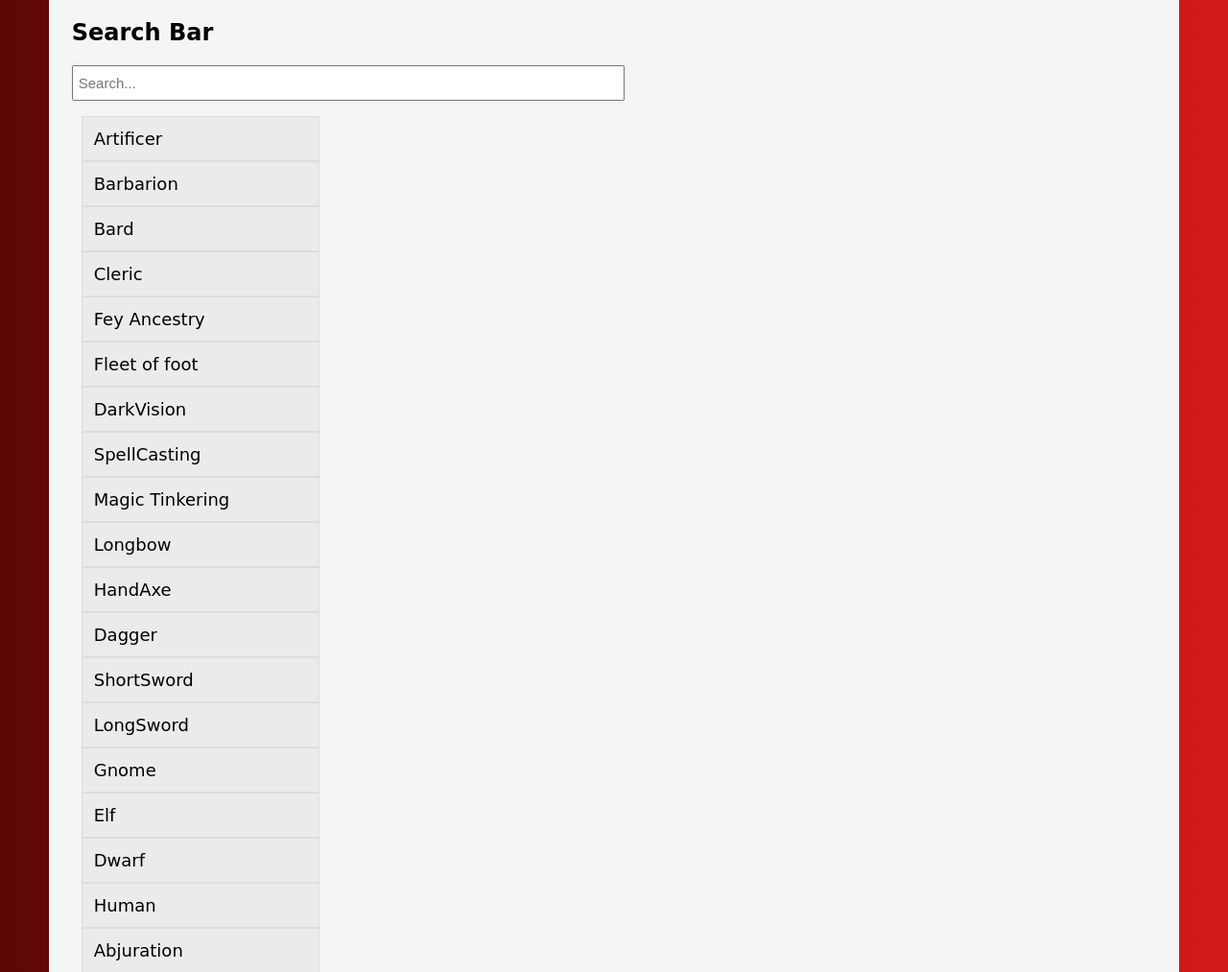
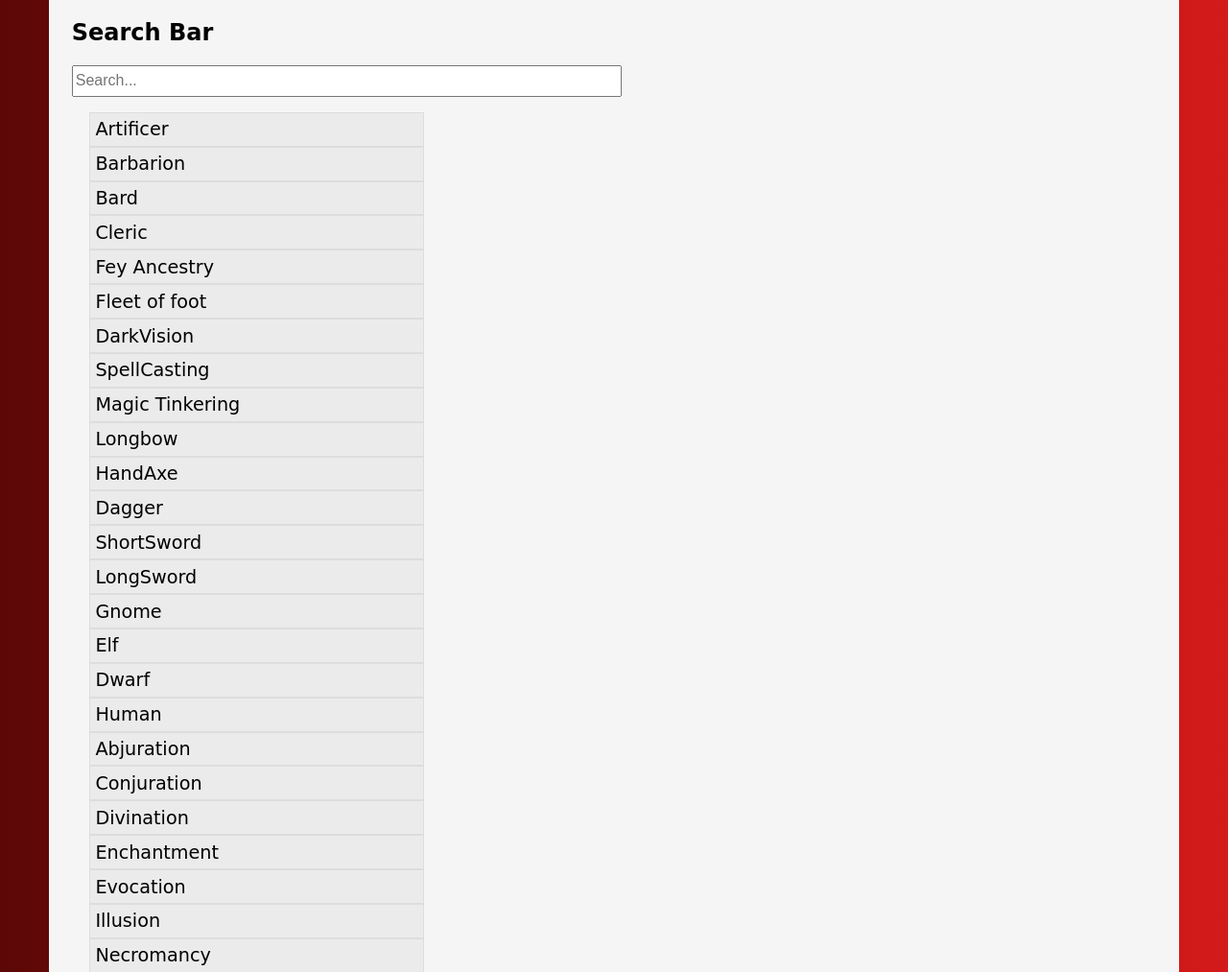
Before and after one commit to IsaacBargh/12DTP-D-D-Website, a Flask app: page /search in a window 1280 px wide. Shown: the part 309-1322 px from the top of the page at 96% size. Run offline with Flask 3, Linux system fonts and the light colour scheme; data comes from the database, SQL or seed files in the repository.

Commit message:
finshed improving size flexability and started adding functions in routes page

```diff
--- a/routes.py
+++ b/routes.py
@@ -5,6 +5,12 @@ import sqlite3
 
 # Create App
 app = Flask(__name__)
+
+def SQL_connect(query):
+    conn = sqlite3.connect('DnD.db')
+    cur = conn.cursor()
+    cur.execute(query)
+    return cur.fetchall()
 
 
 # Create Home page
@@ -22,10 +28,7 @@ def rules():
 # Create All_Classess page grabs information from Class table
 @app.route('/all_classes')
 def all_classes():
-    conn = sqlite3.connect('DnD.db')
-    cur = conn.cursor()
-    cur.execute('SELECT * FROM Class')
-    results = cur.fetchall()
+    results = SQL_connect('SELECT * FROM Class')
     return render_template("all_classes.html", title="Class", results=results)
 
 
@@ -49,10 +52,7 @@ def group(id):
 # Create All_Races page grabs information from Race table
 @app.route('/all_races')
 def all_races():
-    conn = sqlite3.connect('DnD.db')
-    cur = conn.cursor()
-    cur.execute('SELECT * FROM Race')
-    results = cur.fetchall()
+    results = SQL_connect('SELECT * FROM Race')
     return render_template("all_races.html",title="Race",results=results)
 
 
@@ -71,10 +71,7 @@ def race(id):
 # Create All_Equipment page grabs information from Equipment table
 @app.route('/all_equipment')
 def all_equipment():
-    conn = sqlite3.connect('DnD.db')
-    cur = conn.cursor()
-    cur.execute('SELECT * FROM Equipment')
-    results = cur.fetchall()
+    results = SQL_connect('SELECT * FROM Equipment')
     return render_template("all_equipment.html",title="Equipment",results=results)
 
 
@@ -93,10 +90,7 @@ def equipment(id):
 # Create All_Schools page grabs information from School table
 @app.route('/all_schools')
 def all_schools():
-    conn = sqlite3.connect('DnD.db')
-    cur = conn.cursor()
-    cur.execute('SELECT * FROM School')
-    results = cur.fetchall()
+    results = SQL_connect('SELECT * FROM School')
     return render_template("all_schools.html",title="Spell Schools",results=results)
 
 
@@ -124,10 +118,7 @@ def spell(id):
 
 @app.route('/all_features')
 def all_features():
-    conn = sqlite3.connect('DnD.db')
-    cur = conn.cursor()
-    cur.execute('SELECT * FROM Feature')
-    results = cur.fetchall()
+    results = SQL_connect('SELECT * FROM Feature')
     return render_template("all_features.html",title="Features",results=results)
 
 @app.route('/feature/<int:id>')
@@ -141,20 +132,12 @@ def feature(id):
 # Create Search page
 @app.route('/search')
 def search():
-    conn = sqlite3.connect('DnD.db')
-    cur = conn.cursor()
-    cur.execute('SELECT * FROM Feature')
-    feature = cur.fetchall()
-    cur.execute('SELECT * FROM Class')
-    group = cur.fetchall()
-    cur.execute('SELECT * FROM Equipment')
-    equipment = cur.fetchall()
-    cur.execute('SELECT * FROM Race')
-    race = cur.fetchall()
-    cur.execute('SELECT * FROM School')
-    school = cur.fetchall()
-    cur.execute('SELECT * FROM Spell')
-    spell = cur.fetchall()
+    feature = SQL_connect('SELECT * FROM Feature')
+    group = SQL_connect('SELECT * FROM Class')
+    equipment = SQL_connect('SELECT * FROM Equipment')
+    race = SQL_connect('SELECT * FROM Race')
+    school = SQL_connect('SELECT * FROM School')
+    spell = SQL_connect('SELECT * FROM Spell')
     return render_template("search.html", group=group, feature=feature, equipment=equipment, race=race, school=school, spell=spell)
 
 # Runs app
--- a/static/css/style.css
+++ b/static/css/style.css
@@ -7,6 +7,7 @@ body{
     margin-bottom: 2%;
     margin-right: 4%;
     margin-left: 4%;
+    font-size: 100%;
 }
 
 html{
@@ -101,11 +102,11 @@ nav{
 .search {
     border: 1px solid #ddd;
     background-color: rgb(235, 235, 235);
-    margin-right: 80%;
-    margin-left: -30px;
-    padding: 12px;
+    margin-right: 70%;
+    margin-left: -2%;
+    padding: 0.5%;
     text-decoration: none;
-    font-size: 18px;
+    font-size: 120%;
     color: black;
     display:block;
 }
@@ -120,8 +121,7 @@ nav{
 
 #myInput{
   width: 50%;
-  font-size: 15px;
-  padding-block: 8px;
-  padding-left: 5px;
+  font-size: 100%;
+  padding-block: 0.5%;
   margin-bottom: 0px;
 }
```
